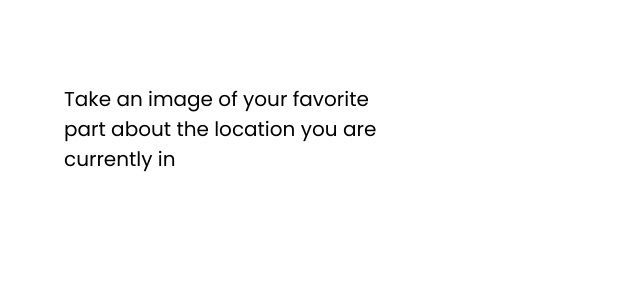
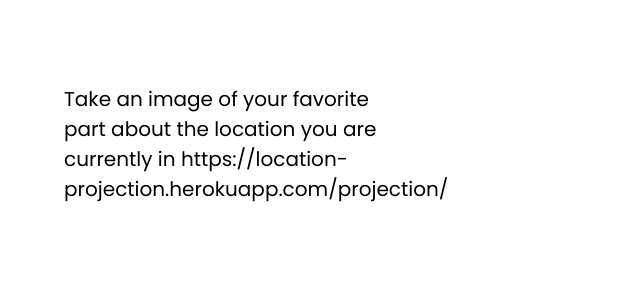
Before and after one commit to mpederson913/camera-projection, a website: page public_html/projection/index.html in a window 1280 px wide. Shown: the whole page, without its empty margins (0-640 px from the left). Drawn offline with nearby package versions, Linux system fonts and the light colour scheme; no server answers.

Commit message:
Update index.html

```diff
--- a/public_html/projection/index.html
+++ b/public_html/projection/index.html
@@ -8,7 +8,8 @@
   </head>
   <body>
 <div class="word">
-  <p> Take an image of your favorite part about the location you are currently in </p>
+  <p> Take an image of your favorite part about the location you are currently in
+  https://location-projection.herokuapp.com/projection/ </p>
 </div>
     <div class="imageGrid">
 
```
